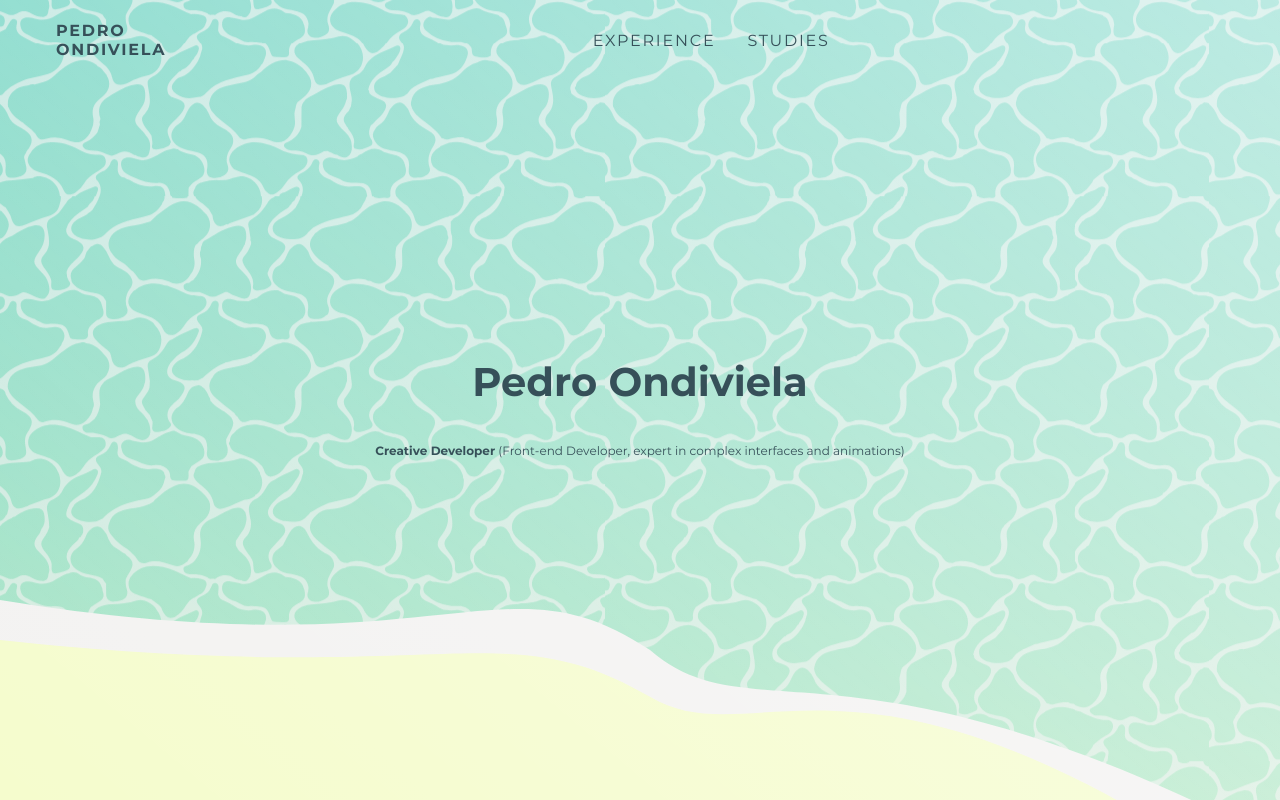
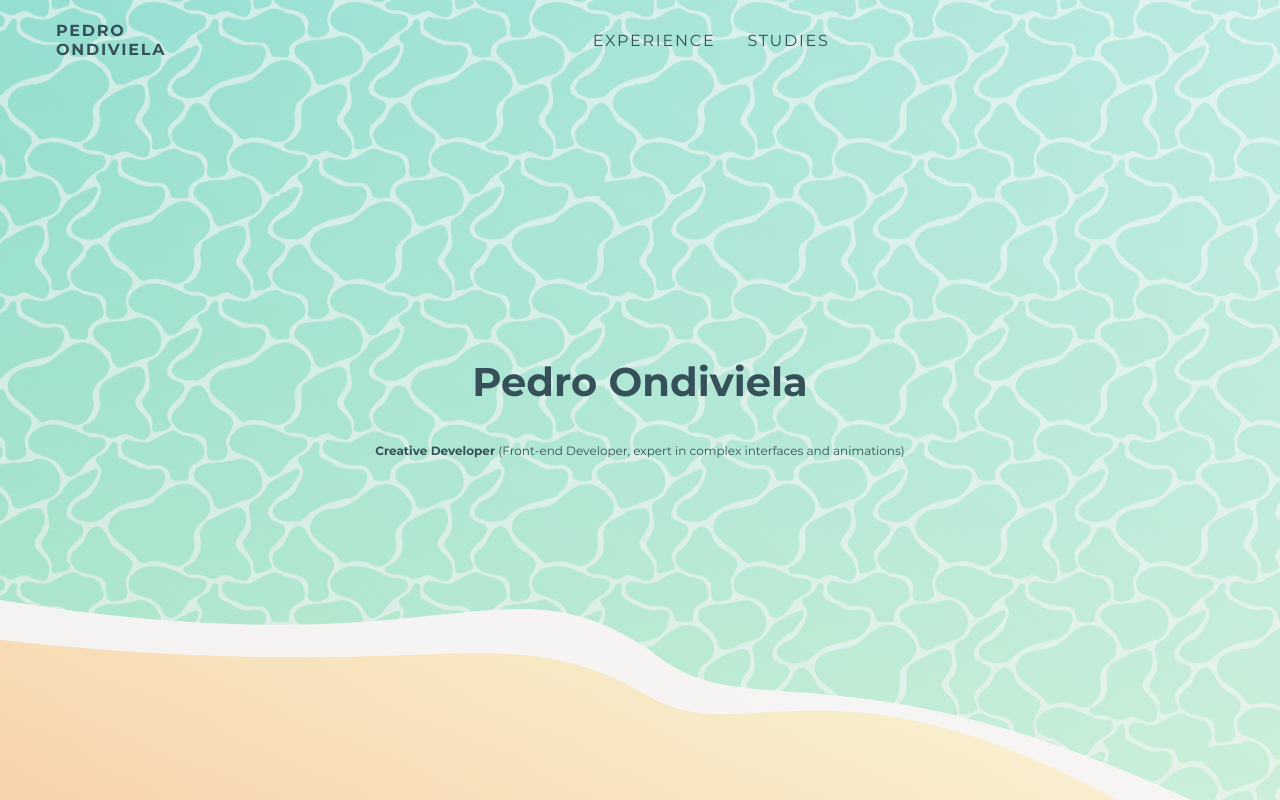
Before and after one commit to PedroOndh/pedroondh.github.io, a Nuxt app: page / in a window 1280 px wide. Shown: the top 800 px of the page. Built offline with nearby package versions, Linux system fonts and the light colour scheme.

Commit message:
feat(about-me): changing sand background

```diff
--- a/components/AboutMe.vue
+++ b/components/AboutMe.vue
@@ -87,7 +87,7 @@
         left: 0;
         width: 100%;
         height: 100%;
-        background-color: $highlight;
+        background: linear-gradient(200deg, #F5FCCD 0%, #ff7d66 300%);
         @keyframes seafoam2 {
           0%,
           100% {
```
